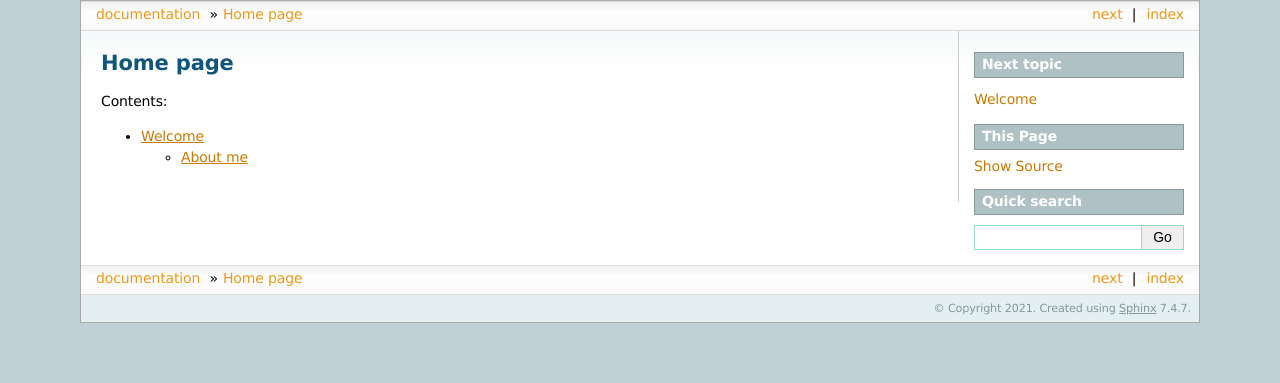
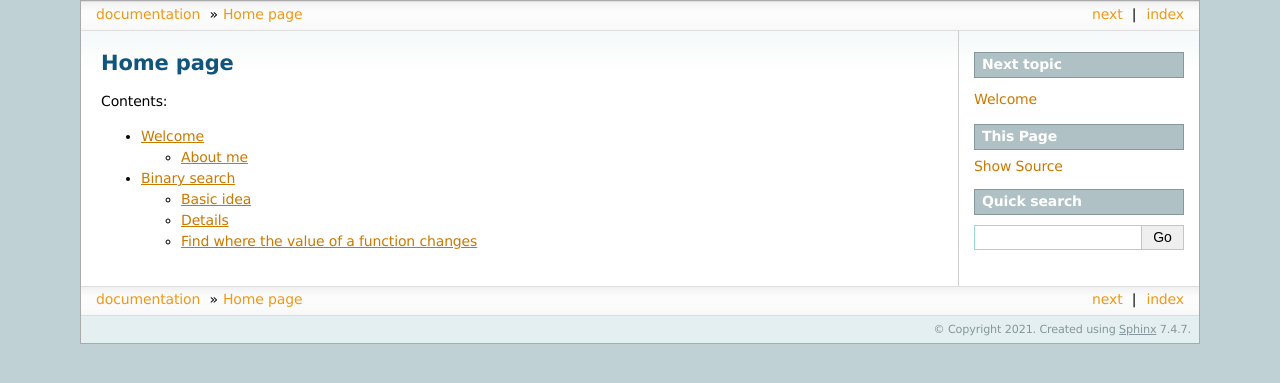
Before and after one commit to wilsjame/weblog, a Sphinx documentation site: the page built from docs/source/index.rst, in a window 1280 px wide. Shown: the top 383 px of the page. Built offline with Sphinx 7.4.7, drawn with Linux system fonts in a browser that asks for light colours; some of the changed lines change nothing that is shown.

Commit message:
first few edits

```diff
--- /dev/null
+++ b/docs/source/binarysearch.rst
@@ -0,0 +1,87 @@
+Binary search
+=============
+
+"Although the basic idea of binary search is comparatively straightforward, the
+details can be suprisingly tricky" -- Donald Knuth
+
+Basic idea
+----------
+
+Binary search can check if a target value exists in a sorted array.
+
+.. code-block:: cpp
+
+   int l = 0, r = n-1;
+   while (l <= r) {
+      int m = (l+r)/2;
+      if (a[m] == target) {
+         // target found at index m!
+      }
+      if (a[m] > target) r = m-1;
+      else l = m+1;
+   }
+
+The intuition is apparent for the most part. If the middle element is too large
+we chop the upper bound by r = m-1, and if the middle is too small we chop the
+lower bound shifting our new middle to something larger.
+
+The less than or equal to loop condition is important. What if we ommited
+the or equal to leaving l < r?
+
+.. code-block::
+
+   // Let's search for 9 in [5, 7, 8, 9]
+   l = 0, r = 3
+      m = 1
+      a[1] = 7 < 9
+      l = 2
+   l = 2, r = 3
+      m = 2
+      a[2] = 8 < 9
+      l = 3
+   // No! The search exits before reaching the target
+   // change l < r to l <= r to finish searching
+   l = 3, r = 3
+      m = 3
+      a[3] = 9
+
+Details
+-------
+
+Binary search can find *closest* values by taking advantage of exit state.
+Make target = 6 and find the first element equal to 6 or greater.
+
+.. code-block::
+
+   // First element greater than or equal to 6 in [5, 7, 8, 9]
+   l = 0, r = 3
+      m = 1
+      a[1] = 7 > 6
+      r = 0
+   l = 0, r = 0
+      m = 0
+      a[0] = 5 < 6
+      l = 1
+   // After loop, l = 1 holds the answer
+
+Make target 10 and find the first element equal to 10 or greater
+
+.. code-block::
+
+   // First element >= 10 in [5, 7, 8, 9]
+   l = 0, r = 3
+      m = 1
+      a[1] = 7 < 10
+      l = 2
+   l = 2, r = 3
+      m = 2
+      a[2] = 8 < 10
+      l = 3
+   l = 3, r = 3
+      m = 3
+      a[3] = 9 < 10
+      l = 4
+   // After loop, l = 4 is out of bounds as expected
+
+Find where the value of a function changes
+------------------------------------------
--- a/docs/source/index.rst
+++ b/docs/source/index.rst
@@ -11,6 +11,7 @@
    :caption: Contents:
 
    welcome
+   binarysearch
 
 ..
     Indices and tables
```
